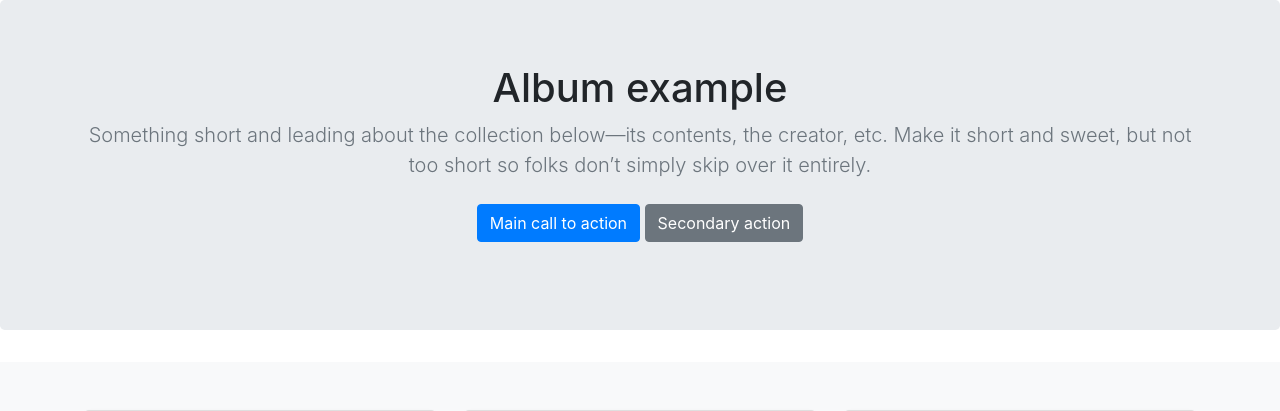
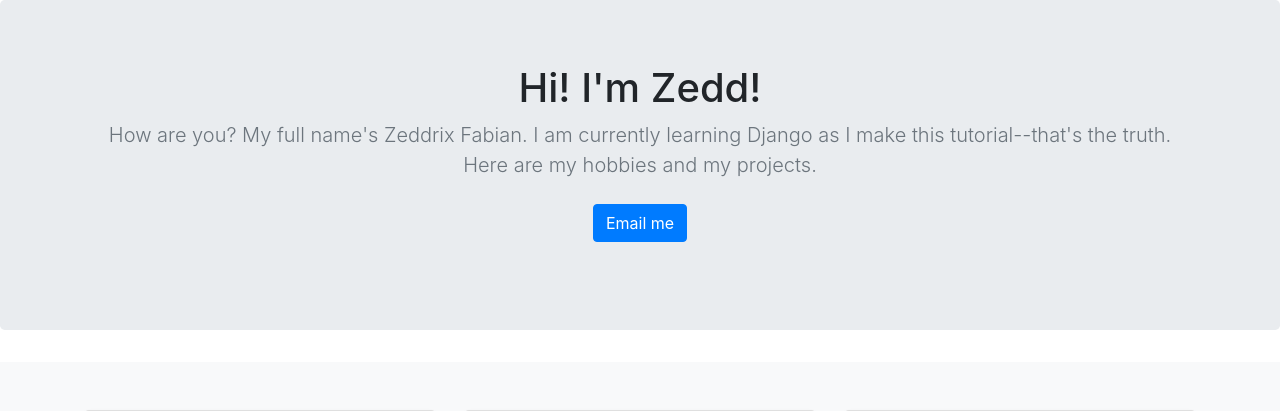
Before and after one commit to zeddrix/portfolio-project, a Django app: page / in a window 1280 px wide. Shown: the part 56-467 px from the top of the page. Run offline with Django 3.2, Linux system fonts and the light colour scheme; some libraries are stand-ins or nearby versions.

Commit message:
Finished fixing the greetings and email button.

```diff
--- a/hobby/templates/hobby/home.html
+++ b/hobby/templates/hobby/home.html
@@ -64,11 +64,10 @@
 
   <section class="jumbotron text-center">
     <div class="container">
-      <h1>Album example</h1>
-      <p class="lead text-muted">Something short and leading about the collection below—its contents, the creator, etc. Make it short and sweet, but not too short so folks don’t simply skip over it entirely.</p>
+      <h1>Hi! I'm Zedd!</h1>
+      <p class="lead text-muted">How are you? My full name's Zeddrix Fabian. I am currently learning Django as I make this tutorial--that's the truth. Here are my hobbies and my projects.</p>
       <p>
-        <a href="#" class="btn btn-primary my-2">Main call to action</a>
-        <a href="#" class="btn btn-secondary my-2">Secondary action</a>
+        <a href="mailto:zeddrix.fabian@gmail.com" class="btn btn-primary my-2">Email me</a>
       </p>
     </div>
   </section>
```
